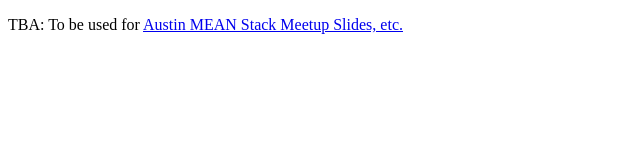
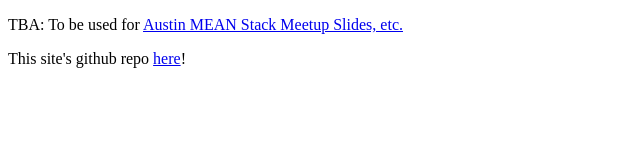
Before and after one commit to AusMUG/ausmug.github.io, a plain HTML site: page index.html in a window 1280 px wide. Shown: the whole page, without its empty margins (0-640 px from the left). Drawn offline with Linux system fonts and the light colour scheme.

Commit message:
add x-refs

```diff
--- a/index.html
+++ b/index.html
@@ -8,5 +8,8 @@
 <body>
   <p>TBA: To be used for <a href="http://www.meetup.com/Austin-MEAN-Stack-Development/">
     Austin MEAN Stack Meetup Slides, etc.</a></p>
+  <p>
+    This site's github repo <a href="https://github.com/AusMUG/ausmug.github.io">here</a>!
+  </p>
 </body>
 </html>
```
Also changed, not shown: 1 other file.
